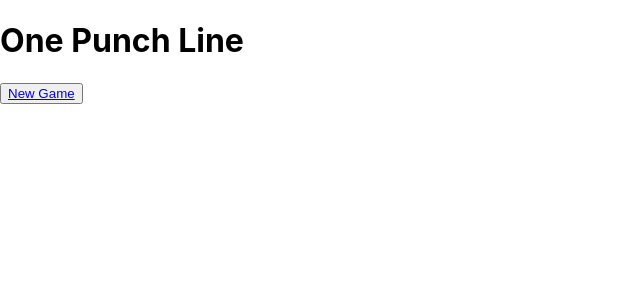
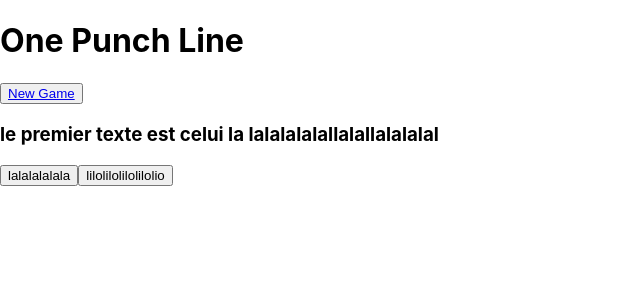
Before and after one commit to sandydn/One-Punch-Line, a React (Create React App) app in the folder client/: page / in a window 1280 px wide. Shown: the top 300 px of the page, without its empty margins (0-640 px from the left). Built offline with nearby package versions, Linux system fonts and the light colour scheme.

Commit message:
005-textscript | [WIP] begin script on start mock json

```diff
--- /dev/null
+++ b/client/src/componants/Text.jsx
@@ -0,0 +1,33 @@
+import React, {Component} from 'react'
+// import Start from '../data/Start.json'
+
+class Text extends Component {
+    state={data: this.props.data,
+            page: this.props.data[0],
+            isload: false
+        }
+
+    setPage = async(id) => {
+        const poulet = await this.props.data.filter((one)=> one.id.includes(id))
+        console.log(poulet)
+        await this.setState({page: poulet})
+    }
+
+    renderButton = () =>{
+        const map = !!this.state.nextId ? console.log('REDIRECT') : this.state.page.questions.map((one) => <button onClick={() => this.setPage(one.nextId)}>{one.value}</button>)
+        return map
+    }
+
+    render() {
+        console.log(this.state)
+        return(
+            <div>
+                <h3>{this.state.page.text}</h3>
+                {this.renderButton()}
+            </div>
+        )
+
+    }
+}
+
+export default Text
--- /dev/null
+++ b/client/src/data/Start.json
@@ -0,0 +1,31 @@
+[
+    {
+        "id":"la quete",
+        "text": "le premier texte est celui la lalalalalallalallalalalal",
+        "nextId": null,
+        "questions": [  {"value": "lalalalalala",
+                        "nextId": "ZOB"},
+                        {"value": "lilolilolilolilolio",
+                        "nextId": "poulet"}]
+    },
+    {
+        "id": "ZOB",
+        "text": "ahahahhahahahahahhahahahahhahahahhahahahahah",
+        "nextId": "bisou"
+    },
+    {
+        "id": "poulet",
+        "text": "lalalilaloulalalilaloulalalilaloulalalilalou",
+        "nextId": null,
+        "questions":[  {"value": "heyheyheyhey",
+                        "nextId": "boubou"},
+                       {"value": "rororororo",
+                        "nextId": "BIP"}]
+    },
+    {
+        "id": "bisou",
+        "text": "louloulou je ceuille des pommes louloulou",
+        "nextId": "BIT"
+    }
+
+]
--- a/client/src/routes/HomePage.jsx
+++ b/client/src/routes/HomePage.jsx
@@ -1,6 +1,8 @@
 import React from 'react'
 import {NavLink} from 'react-router-dom'
 import Button from '../charter/Button'
+import Text from '../componants/Text'
+import Start from '../data/Start.json'
 
 const HomePage = () => {
 
@@ -11,6 +13,7 @@ const HomePage = () => {
         <div>
             <h1>One Punch Line</h1>
             <Button handleClick={startGame} value={'New Game'}/>
+            <Text data={Start}/>
         </div>
     )
 }
```
